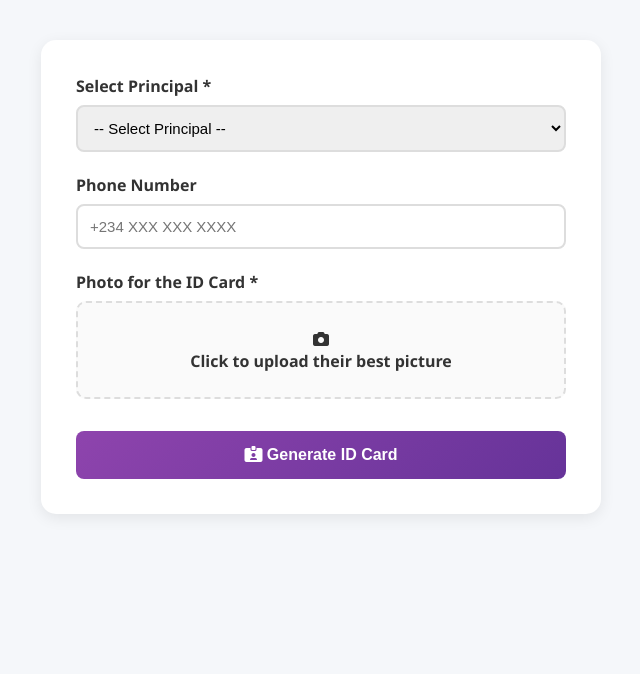
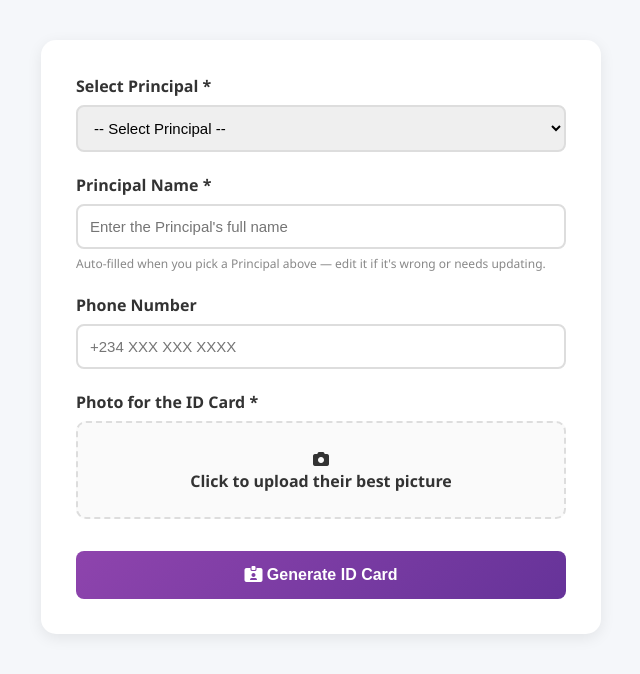
Before and after one commit to janettesty5-art/Elisben-International-Dashboard-System, a Django app: template accounts/templates/generate_special_id_card.html in a window 1280 px wide. Shown: the part 82-756 px from the top of the page, without its empty margins (319-959 px from the left). Run offline with Django 3.2, Linux system fonts and the light colour scheme; the template is opened without the code that fills it, so the values that code supplies are empty.

Commit message:
Fix static/media............///////////

```diff
--- a/accounts/templates/generate_special_id_card.html
+++ b/accounts/templates/generate_special_id_card.html
@@ -22,6 +22,8 @@
         input, select { width: 100%; padding: 12px; border: 2px solid #ddd; border-radius: 8px; font-size: 15px; }
         input:focus, select:focus { outline: none; border-color: {% if admin_self %}#667eea{% else %}#8e44ad{% endif %}; }
         input[readonly] { background: #f0f0f0; }
+
+        .hint { font-size: 12px; color: #888; margin-top: 6px; }
 
         .photo-upload { border: 2px dashed #ddd; background: #fafafa; border-radius: 10px; padding: 25px; text-align: center; cursor: pointer; }
         .photo-upload:hover { background: #f2f2f2; }
@@ -53,13 +55,14 @@
         {% endif %}
 
         <div class="card">
-            <form method="POST" enctype="multipart/form-data">
+            <form method="POST" enctype="multipart/form-data" id="specialForm">
                 {% csrf_token %}
 
                 {% if admin_self %}
                     <div class="form-group">
-                        <label>Full Name</label>
-                        <input type="text" value="{{ admin_self.full_name }}" readonly>
+                        <label>Full Name *</label>
+                        <input type="text" name="full_name" id="fullNameInput" value="{{ admin_self.full_name }}" required>
+                        <div class="hint">This is what will print on the card — edit it if it's wrong.</div>
                     </div>
                     <div class="form-group">
                         <label>Admin ID</label>
@@ -68,12 +71,17 @@
                 {% else %}
                     <div class="form-group">
                         <label>Select Principal *</label>
-                        <select name="principal_id" required>
+                        <select name="principal_id" id="principalSelect" required onchange="fillPrincipalName()">
                             <option value="">-- Select Principal --</option>
                             {% for p in principals %}
-                            <option value="{{ p.id }}">{{ p.full_name }} ({{ p.principal_id }})</option>
+                            <option value="{{ p.id }}" data-name="{{ p.full_name }}">{{ p.full_name }} ({{ p.principal_id }})</option>
                             {% endfor %}
                         </select>
+                    </div>
+                    <div class="form-group">
+                        <label>Principal Name *</label>
+                        <input type="text" name="principal_name" id="principalNameInput" placeholder="Enter the Principal's full name" required>
+                        <div class="hint">Auto-filled when you pick a Principal above — edit it if it's wrong or needs updating.</div>
                     </div>
                 {% endif %}
 
@@ -96,6 +104,16 @@
     </div>
 
     <script>
+        function fillPrincipalName() {
+            const select = document.getElementById('principalSelect');
+            const nameInput = document.getElementById('principalNameInput');
+            const selected = select.options[select.selectedIndex];
+            const name = selected ? selected.getAttribute('data-name') : '';
+            if (name) {
+                nameInput.value = name;
+            }
+        }
+
         function previewPhoto(event) {
             const file = event.target.files[0];
             if (!file) return;
```
Also changed, not shown: accounts/views.py (+12 -2 lines).
